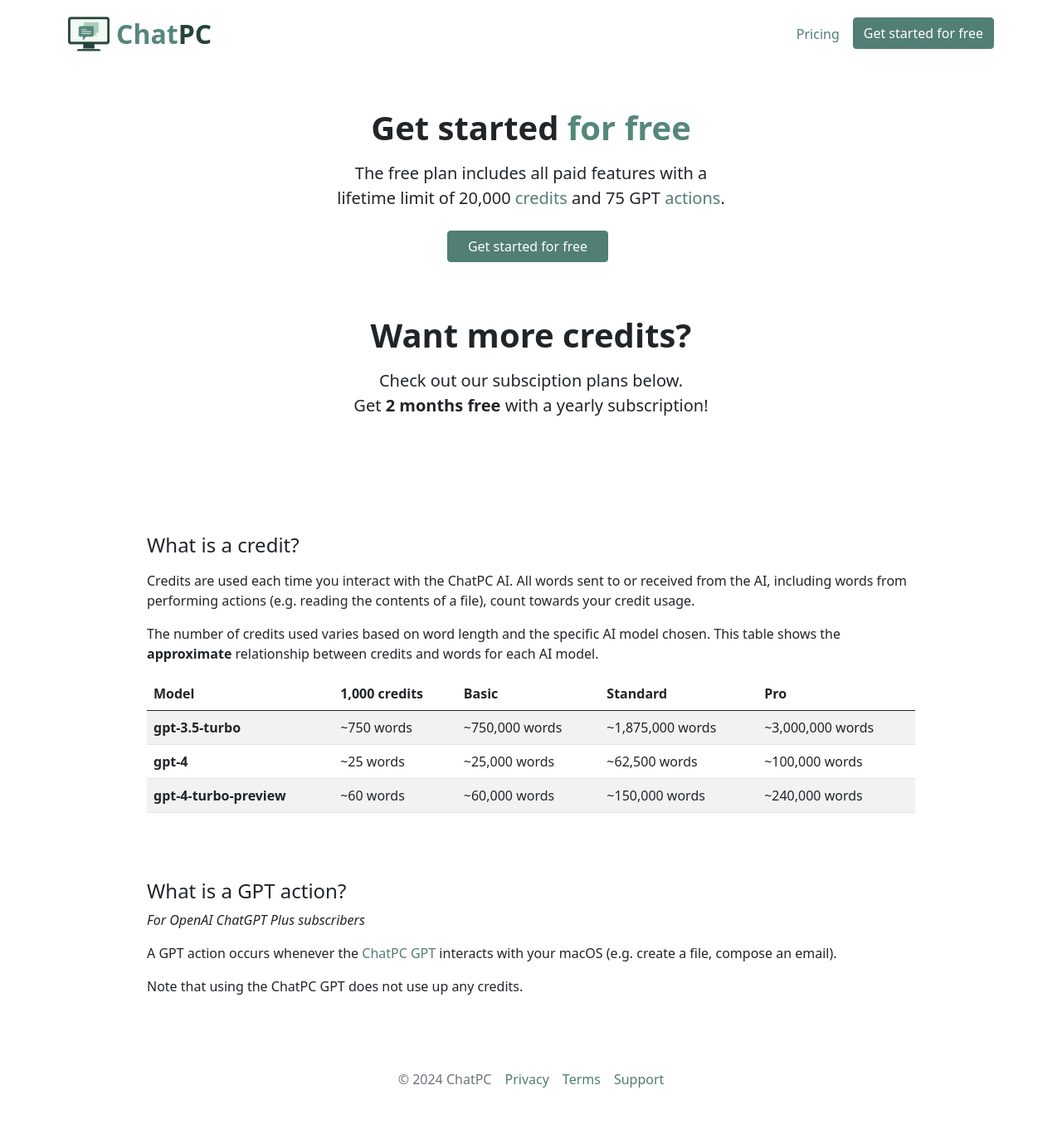
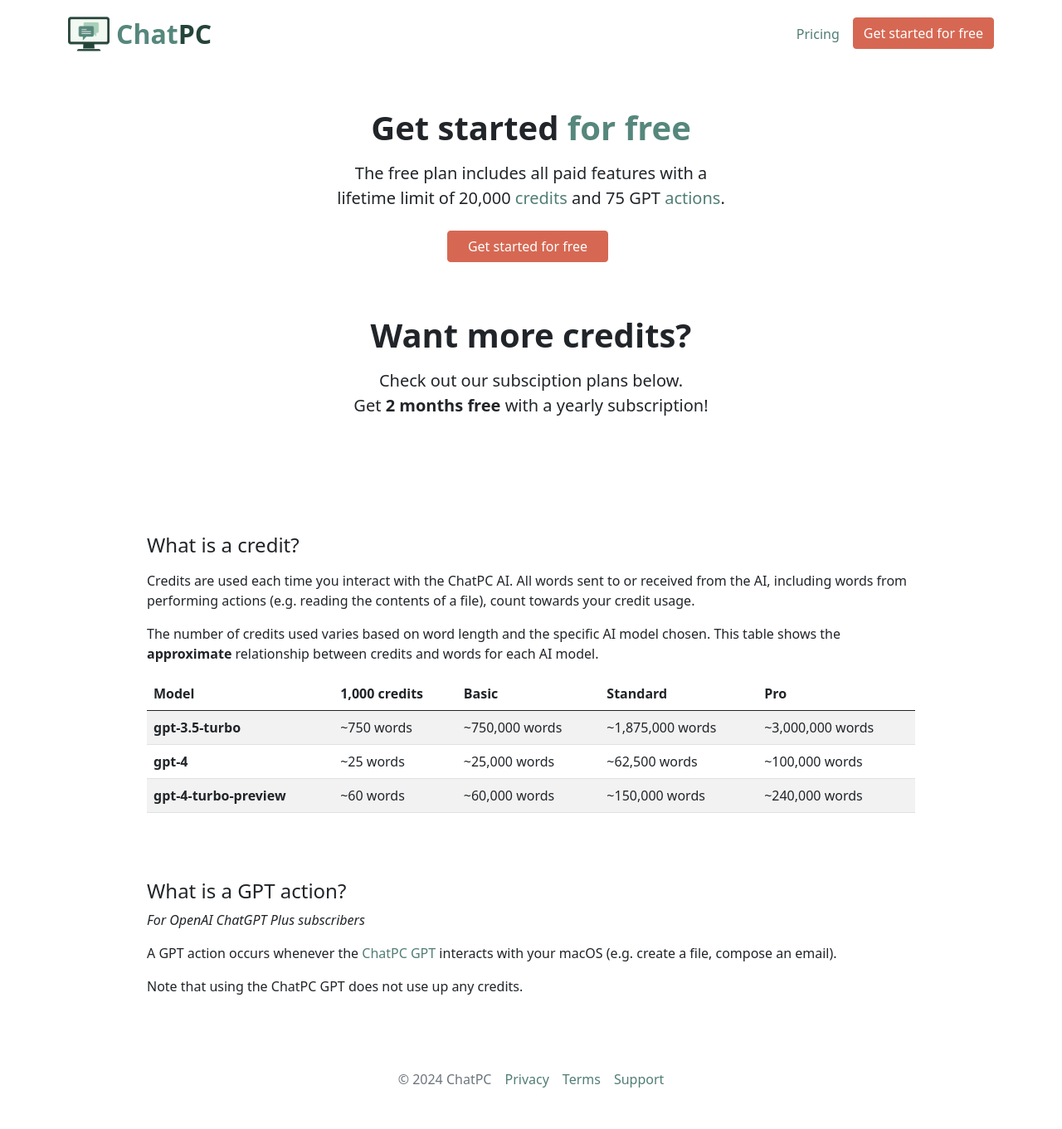
Before and after one commit to dounan/chat-pc-site, a Jekyll site: the page built from plans/index.html, in a window 1280 px wide. Shown: the whole page at 83% size. Built offline with Jekyll 4.4.1, drawn with Linux system fonts in a browser that asks for light colours; comment, search, counter and statistics services are not loaded.

Commit message:
change color of cta button

```diff
--- a/_layouts/default.html
+++ b/_layouts/default.html
@@ -24,7 +24,7 @@
             <a class="nav-link" href="/plans/">Pricing</a>
           </li>
           <li class="nav-item">
-            <a class="btn btn-primary" href="/docs/macos/getting-started/">Get started for free</a>
+            <a class="btn btn-cta" href="/docs/macos/getting-started/">Get started for free</a>
           </li>
         </ul>
       </header>
--- a/assets/css/style.scss
+++ b/assets/css/style.scss
@@ -5,6 +5,12 @@
 $primary: #517e75;
 
 @import "bootstrap/bootstrap";
+
+.btn-cta {
+  color: #fff;
+  background-color: #D66853;
+  border-color: #D66853;
+}
 
 a:not(.btn) {
   text-decoration: none;
--- a/index.html
+++ b/index.html
@@ -12,7 +12,7 @@
         Spend more time doing what matters. Let ChatPC help you organize documents, draft emails, find information, and more!
       </p>
       <div class="d-grid gap-2 d-md-flex justify-content-md-center justify-content-xl-start mb-3">
-        <a class="btn btn-primary px-4 me-md-2" href="/docs/macos/getting-started/">Get started for free</a>
+        <a class="btn btn-cta px-4 me-md-2" href="/docs/macos/getting-started/">Get started for free</a>
         <a class="btn btn-outline-secondary px-4" href="/docs/macos/use-cases/">Explore use cases</a>
       </div>
       <p class="col-xl-10 mb-3 mb-lg-0"><small class="text-muted">Your data will <b>never</b> be used to train AI models.</small></p>
--- a/plans/index.html
+++ b/plans/index.html
@@ -13,7 +13,7 @@
           The free plan includes all paid features with a<br>lifetime limit of 20,000 <a href="#what-is-a-credit">credits</a> and 75 GPT <a href="#what-is-a-gpt-action">actions</a>.
         </p>
         <div class="d-grid gap-2 d-md-flex justify-content-md-center">
-          <a class="btn btn-primary px-4 me-md-2" href="/docs/macos/getting-started/">Get started for free</a>
+          <a class="btn btn-cta px-4 me-md-2" href="/docs/macos/getting-started/">Get started for free</a>
         </div>
       </div>
 
```
